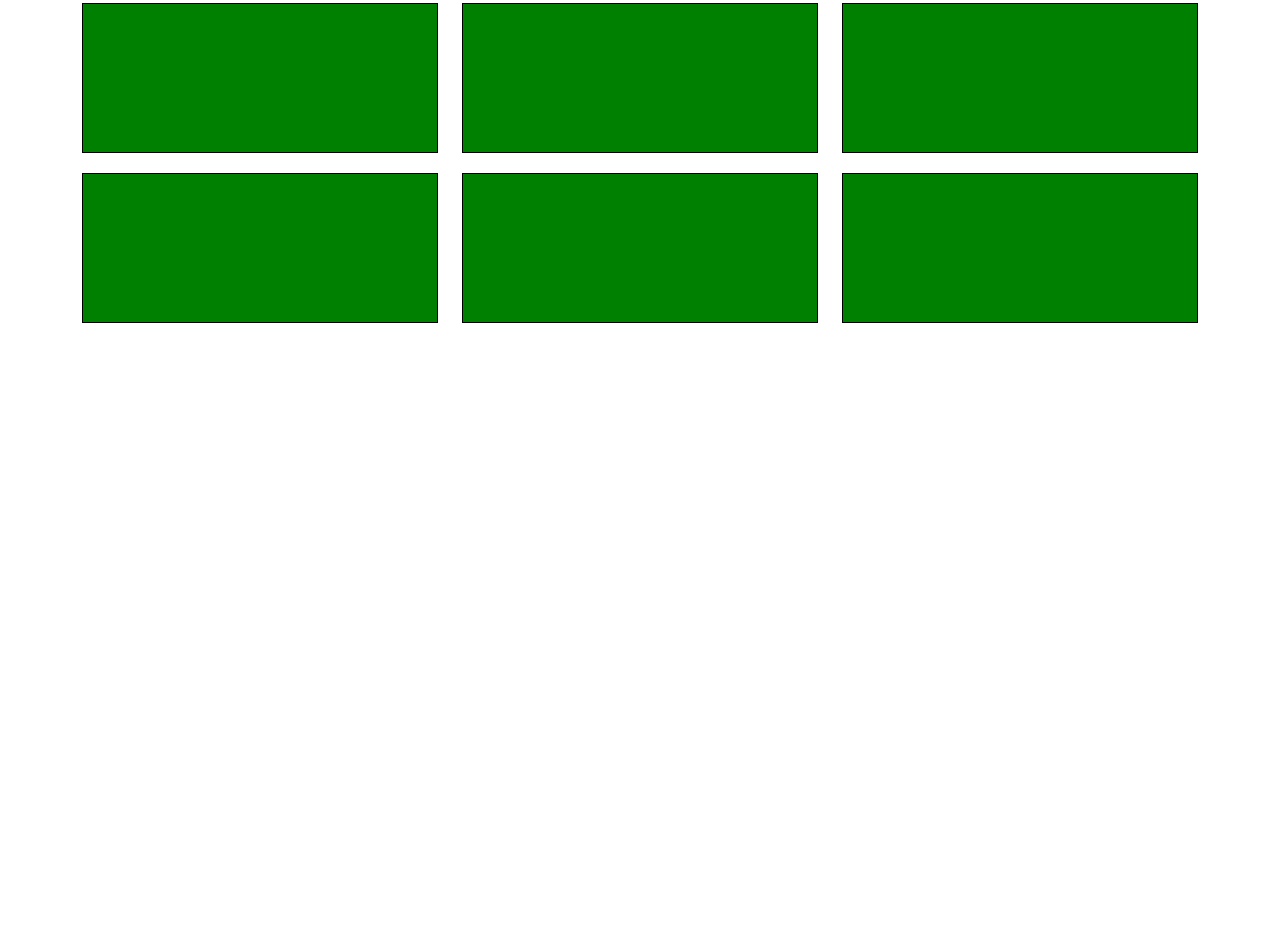
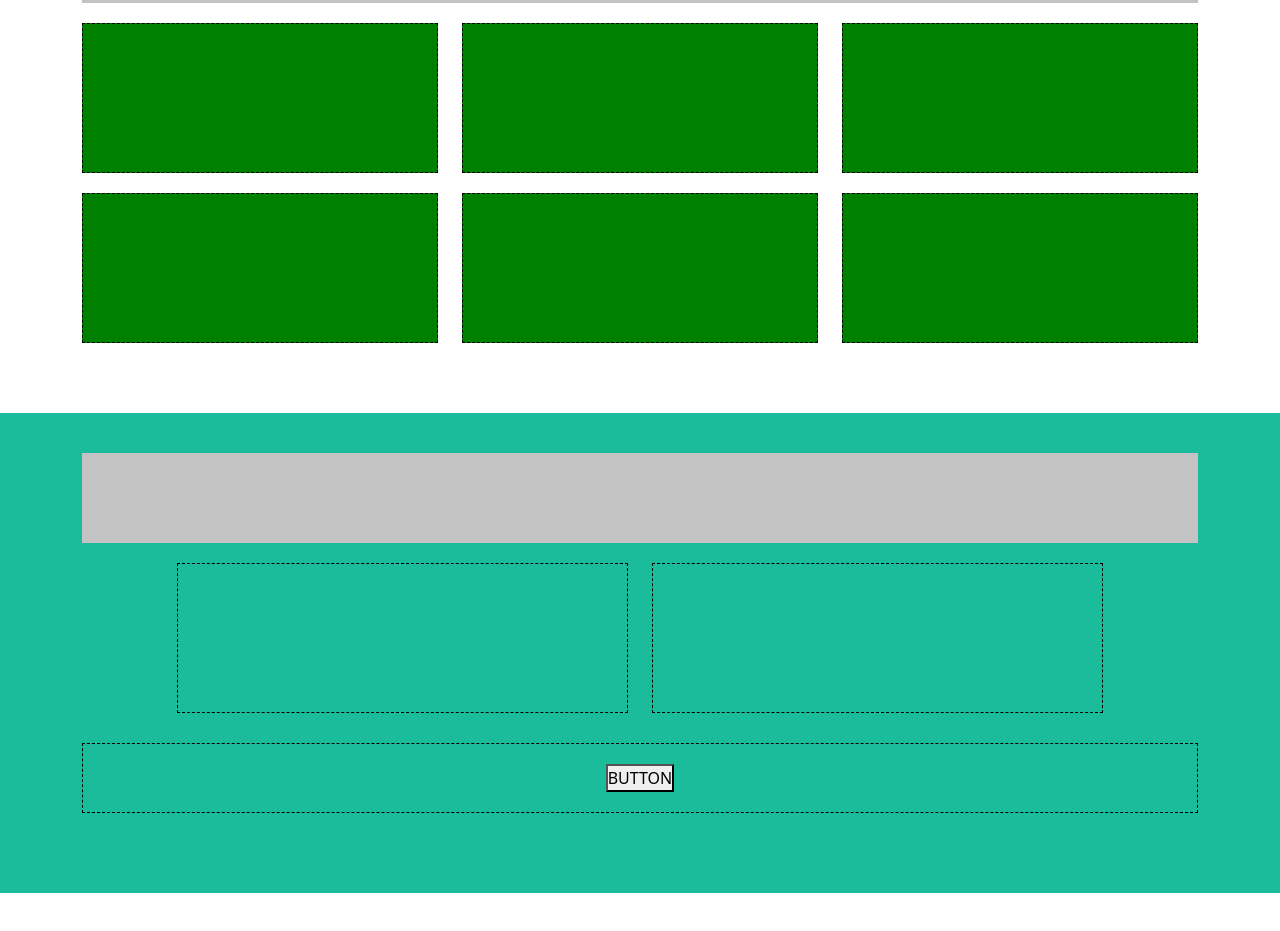
Before and after one commit to S-Lombardi/html-css-bootstrap-freelancer, a plain HTML site: page index.html in a window 1280 px wide. Shown: the part 717-1648 px from the top of the page. Before the commit the page ends 1060 px from the top, so only its background shows below. Drawn offline with nearby package versions, Linux system fonts and the light colour scheme.

Commit message:
Completata sezione "About Us"

```diff
--- a/css/style.css
+++ b/css/style.css
@@ -4,6 +4,20 @@
     box-sizing: border-box;
 }
 
+/* UTILItà */
+.background_full{
+    background-color: #1abc9c;
+    padding: 40px 0px;
+    margin-bottom: 50px;
+}
+.title_section{
+    /* height: 100%; */
+    width: 100%;
+    min-height: 90px;
+    background-color: rgb(195, 195, 195);
+    margin-bottom: 20px;
+}
+/* FINE UTILItà */
 
 /* HEADER */
 .background_header{
@@ -22,38 +36,47 @@
     width: 100%;
     background-color: rgb(122, 122, 122);
 }
-
 /* FINE HEADER */
 
 /* JUMBOTRON */
-.background_jumbotron{
-    background-color: #1abc9c;
-    padding: 40px 0px;
-    margin-bottom: 30px;
-}
 
 .content-jumbotron{
     min-height: 400px;
     width: 100%;
-    border: 1px solid black;
+    border: 1px dashed black;
 }
 /* FINE JUMBOTRON */
 
 /* PORTFOLIO */
-
-.title_portfolio{
-    /* height: 100%; */
-    width: 100%;
-    min-height: 90px;
-    background-color: rgb(195, 195, 195);
-    margin-bottom: 20px;
-}
 .square_img{
     width: 100%;
     min-height: 150px;
     background-color: green;
-    border: 1px solid black;
+    border: 1px dashed black;
     margin-bottom: 20px;
 }
+/*FINE PORTFOLIO */
 
-/*FINE PORTFOLIO */
+/* ABOUT */
+
+.background_full:last-child{
+    margin-top: 50px;
+}
+.about-left, .about-right{
+    width: 100%;
+    min-height: 150px;
+    border: 1px dashed black;
+    margin-bottom: 30px;
+}
+
+.download{
+    display: flex;
+    justify-content: center;
+    align-items: center;
+    width: 100%;
+    min-height: 70px;
+    border: 1px dashed black;
+    margin-bottom: 40px;
+}
+
+/* FINE ABOUT */
--- a/index.html
+++ b/index.html
@@ -1,5 +1,6 @@
 <!DOCTYPE html>
 <html lang="en">
+
 <head>
     <meta charset="UTF-8">
     <meta http-equiv="X-UA-Compatible" content="IE=edge">
@@ -10,6 +11,7 @@
     <!-- Nome pagina -->
     <title>Bootstrap Freelance</title>
 </head>
+
 <body>
     <!-- HEADER -->
     <header class="container-fluid background_header">
@@ -44,7 +46,7 @@
     <!-- MAIN -->
     <main>
         <!-- JUMBOTRON -->
-        <div class="container-fluid background_jumbotron">
+        <div class="container-fluid background_full">
             <div class="container">
                 <div class="row">
                     <div class="col-12">
@@ -59,10 +61,10 @@
 
         <!-- PORTFOLIO -->
         <div class="container">
-        <!-- Titolone Portfolio  -->
+            <!-- Titolone Portfolio  -->
             <div class="row">
                 <div class="col-12">
-                    <div class="title_portfolio">
+                    <div class="title_section">
 
                     </div>
                 </div>
@@ -104,6 +106,39 @@
         </div>
         <!-- FINE PORTFOLIO -->
 
+        <!-- ABOUT -->
+        <div class="container-fluid background_full">
+            <div class="container">
+                <!--  -->
+                <div class="title_section">
+
+                </div>
+                <div class="row justify-content-center">
+                    <div class="col-md-5 col-10 ">
+                        <div class="about-left">
+
+                        </div>
+                    </div>
+                    <div class="col-md-5 col-10 ">
+                        <div class="about-right">
+
+                        </div>
+                    </div>
+
+                </div>
+
+                <div class="download">
+                    <button>
+                        BUTTON
+                    </button>
+                </div>
+            </div>
+        </div>
+
+        <!-- FINE ABOUT -->
+
+
+
 
 
 
@@ -122,4 +157,5 @@
     <!-- FINE FOOTER -->
 
 </body>
+
 </html>
```
